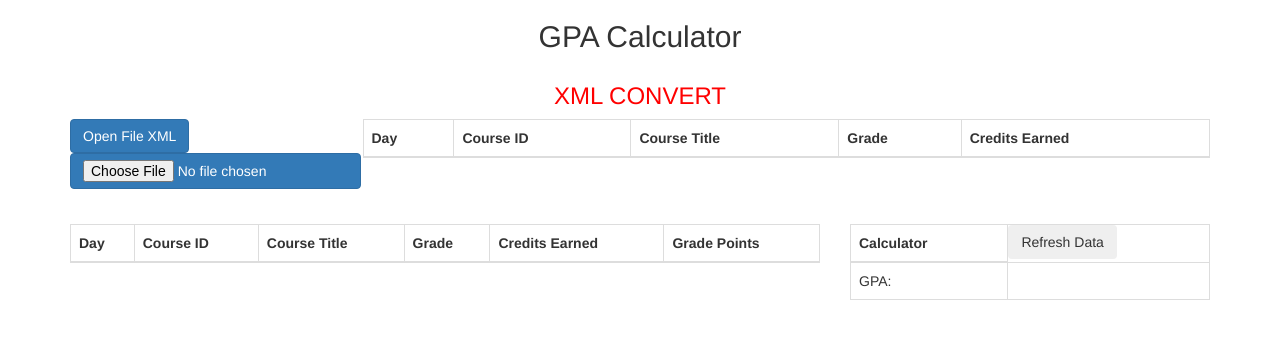
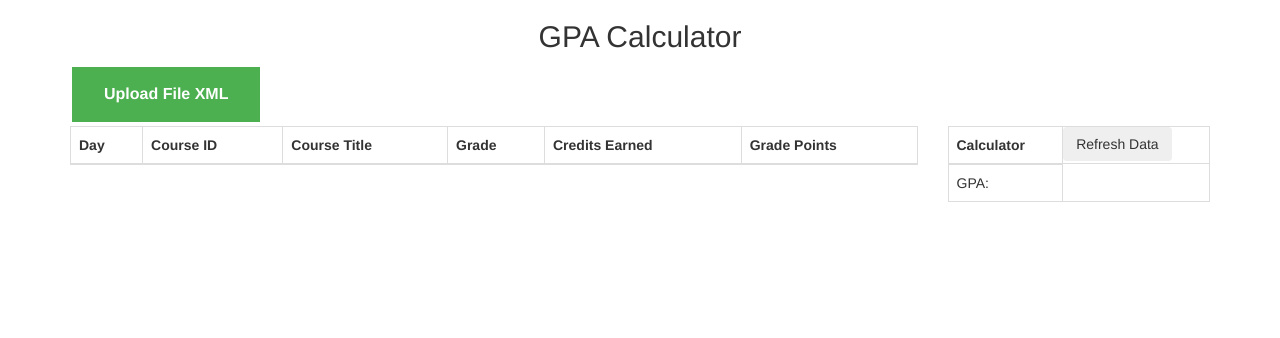
Before and after one commit to vandoanh94/GPA_Calculator, an Angular app in the folder my-app/: page / in a window 1280 px wide. Shown: the top 338 px of the page. Built offline with nearby package versions, Linux system fonts and the light colour scheme.

Commit message:
update logic code, deep copy, refresh button, grade points

```diff
--- a/my-app/src/app/gpa-calculator/gpa-calculator.component.css
+++ b/my-app/src/app/gpa-calculator/gpa-calculator.component.css
@@ -0,0 +1,4 @@
+.table-gpa {
+    height: 500px;
+    overflow-y : scroll;
+}
--- a/my-app/src/app/gpa-calculator/gpa-calculator.component.html
+++ b/my-app/src/app/gpa-calculator/gpa-calculator.component.html
@@ -1,5 +1,5 @@
 <div class="row">
-    <div class="col-sm-8">
+    <div class="col-sm-9">
         <table class="table table-bordered">
             <thead>
                 <tr>
@@ -23,7 +23,7 @@
             </tbody>
         </table>
     </div>
-    <div class="col-sm-4">
+    <div class="col-sm-3">
         <table class="table table-bordered">
             <thead>
                 <tr>
--- a/my-app/src/app/gpa-calculator/gpa-calculator.component.ts
+++ b/my-app/src/app/gpa-calculator/gpa-calculator.component.ts
@@ -1,4 +1,4 @@
-import { Component, Input } from '@angular/core';
+import { Component, Input, SimpleChanges } from '@angular/core';
 import { Course } from "./Course";
 import { Transcript } from "./mock-data-course";
 import { GpaCalculatorService } from "./gpa-calculator.service";
@@ -11,25 +11,39 @@ import { GpaCalculatorService } from "./gpa-calculator.service";
 export class GpaCalculatorComponent {
     title = 'Gpa Calculator';
     @Input() transcript: any;
-    constructor(private gpaCalculatorService: GpaCalculatorService){
-        //gpaCalculatorService.getTranscript().then(res => this.transcript = res);
+    ob: any;
+    constructor(private gpaCalculatorService: GpaCalculatorService) {
     }
-
+    ngOnChanges(changes: SimpleChanges) {
+        changes.transcript.currentValue;
+        this.ob = this.deepCopy(this.transcript);
+    }
+    refreshData() {
+        this.transcript = this.deepCopy(this.ob);
+    }
+    deepCopy(oldObj: any) {
+        var newObj = oldObj;
+        if (oldObj && typeof oldObj === "object") {
+            newObj = Object.prototype.toString.call(oldObj) === "[object Array]" ? [] : {};
+            for (var i in oldObj) {
+            newObj[i] = this.deepCopy(oldObj[i]);
+            }
+        }
+        return newObj;
+    }
     gpaCalculator(transcript): number {
-        if(transcript!=null){
+        if (transcript != null) {
             let gpa = 0;
             let sumGradePoints = 0;
-            let sumCreditEarned = 0;
+            let sumCreditEarned: number = 0;
             transcript.forEach(course => {
-                sumGradePoints += (this.convertGrade(course.Grade) * course.CreditEarned);
-                sumCreditEarned += course.CreditEarned
+                sumGradePoints += Number(this.convertGrade(course.Grade) * course.CreditEarned);
+                sumCreditEarned += Number(course.CreditEarned);
             });
+            console.log(sumGradePoints);
+            console.log(sumCreditEarned);
             return sumGradePoints / sumCreditEarned;
         }
-    }
-
-    refreshData(){
-        this.gpaCalculatorService.getTranscript().then(res => this.transcript = res);
     }
 
     convertGrade(grade): number {
@@ -59,5 +73,6 @@ export class GpaCalculatorComponent {
             case ("d-"): { return 0.7 }
             case ("f"): { return 0 }
         }
+        return 0;
     }
 }
--- a/my-app/src/app/xml-convert/xml-convert.component.css
+++ b/my-app/src/app/xml-convert/xml-convert.component.css
@@ -1,4 +1,17 @@
-.table-gpa {
-    height: 105px;
-    overflow-y : scroll;
+input[type="file"] {
+    display: none;
 }
+.custom-file-upload {
+    background-color: #4CAF50; /* Green */
+    border: none;
+    color: white;
+    padding: 16px 32px;
+    text-align: center;
+    text-decoration: none;
+    display: inline-block;
+    font-size: 16px;
+    margin: 4px 2px;
+    -webkit-transition-duration: 0.4s; /* Safari */
+    transition-duration: 0.4s;
+    cursor: pointer;
+}
--- a/my-app/src/app/xml-convert/xml-convert.component.html
+++ b/my-app/src/app/xml-convert/xml-convert.component.html
@@ -1,31 +1,6 @@
 <div class="contener">
-    <h3 class="text-center" style="color: red">{{title}}</h3>
-    <div class="row">
-        <div class="col-sm-3">
-            <button type="file" class="btn btn-primary" >Open File XML</button>
-            <input id="preview" class="btn btn-primary" type="file" (change)="previewFile($event)" />
-        </div>
-        <div class="col-sm-9 table-gpa">
-            <table class="table table-bordered">
-                <thead>
-                    <tr>
-                        <th>Day</th>
-                        <th>Course ID</th>
-                        <th>Course Title</th>
-                        <th>Grade</th>
-                        <th>Credits Earned</th>
-                    </tr>
-                </thead>
-                <tbody *ngFor="let course of courses">
-                    <tr>
-                        <td>{{course.Day}}</td>
-                        <td>{{course.CourseID}}</td>
-                        <td>{{course.CourseTitle}}</td>
-                        <td>{{course.Grade}}</td>
-                        <td>{{course.CreditEarned}}</td>
-                    </tr>
-                </tbody>
-            </table>
-        </div>
-    </div>
+    <label for="file-upload" class="custom-file-upload">
+        <i class="fa fa-cloud-upload"></i>Upload File XML
+    </label>
+    <input id="file-upload" type="file" (change)="previewFile($event)" />
 </div>
--- a/my-app/src/app/xml-convert/xml-convert.component.ts
+++ b/my-app/src/app/xml-convert/xml-convert.component.ts
@@ -10,7 +10,6 @@ import { Course } from '../gpa-calculator/Course';
 
 export class xmlConvertComponent {
     xml: any;
-    title = 'XML CONVERT';
     xmlconvert:string = "";
     courses : Course[] =[];
     @Output()transcript: EventEmitter<any> = new EventEmitter<any>();
```
